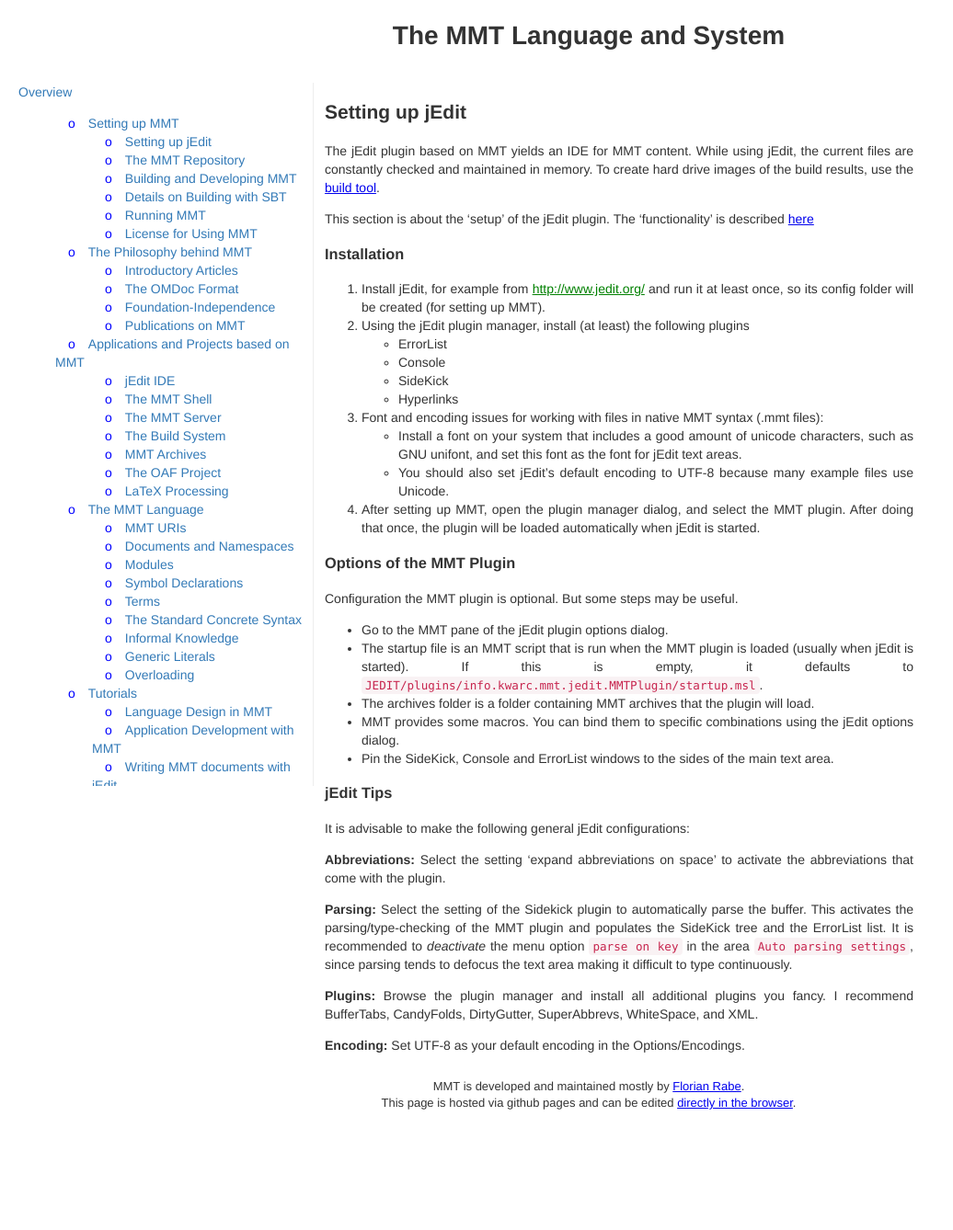
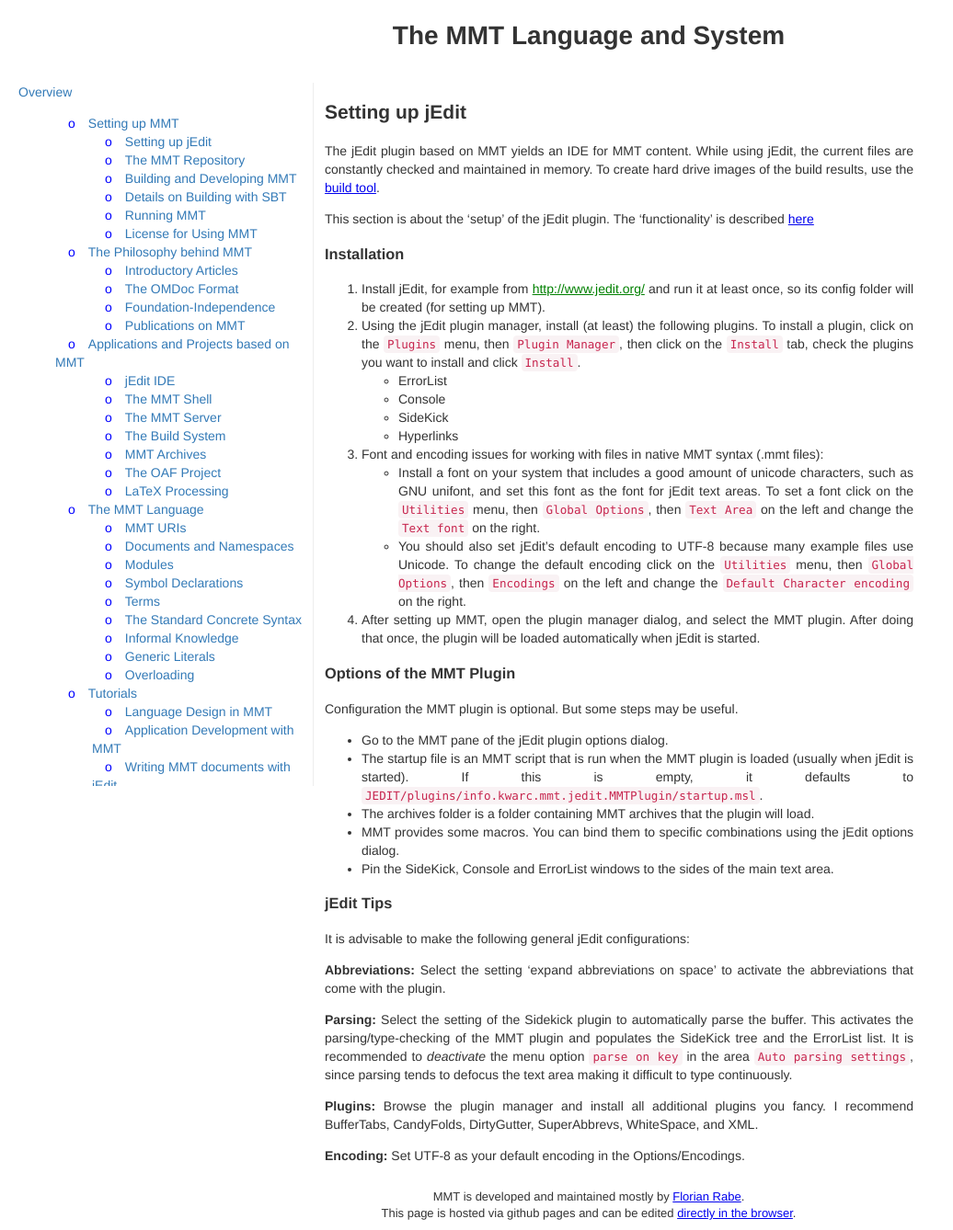
Before and after one commit to UniFormal/uniformal.github.io, a Jekyll site: the page built from doc/setup/jedit.md, in a window 1280 px wide. Shown: the whole page at 92% size, without its empty margins (0-1036 px from the left). Built offline with Jekyll 4.4.1, drawn with Linux system fonts in a browser that asks for light colours; before the commit the page ends 1218 px from its top, so only the background shows below that.

Commit message:
More detailed instructions on configuring jEdit

````diff
--- a/doc/setup/jedit.md
+++ b/doc/setup/jedit.md
@@ -13,14 +13,14 @@
 ### Installation
 
 1. Install jEdit, for example from [http://www.jedit.org/](http://www.jedit.org/) and run it at least once, so its config folder will be created (for setting up MMT).
-2. Using the jEdit plugin manager, install (at least) the following plugins
+2. Using the jEdit plugin manager, install (at least) the following plugins. To install a plugin, click on the ```Plugins``` menu, then ```Plugin Manager```, then click on the ```Install``` tab, check the plugins you want to install and click ```Install```.
   * ErrorList
   * Console
   * SideKick
   * Hyperlinks
 3. Font and encoding issues for working with files in native MMT syntax (.mmt files):
-  * Install a font on your system that includes a good amount of unicode characters, such as GNU unifont, and set this font as the font for jEdit text areas.
-  * You should also set jEdit's default encoding to UTF-8 because many example files use Unicode.
+  * Install a font on your system that includes a good amount of unicode characters, such as GNU unifont, and set this font as the font for jEdit text areas. To set a font click on the ```Utilities``` menu, then ```Global Options```, then ```Text Area``` on the left and change the ```Text font``` on the right.
+  * You should also set jEdit's default encoding to UTF-8 because many example files use Unicode. To change the default encoding click on the ```Utilities``` menu, then ```Global Options```, then ```Encodings``` on the left and change the ```Default Character encoding``` on the right.
 4. After setting up MMT, open the plugin manager dialog, and select the MMT plugin.
    After doing that once, the plugin will be loaded automatically when jEdit is started.
 
````
